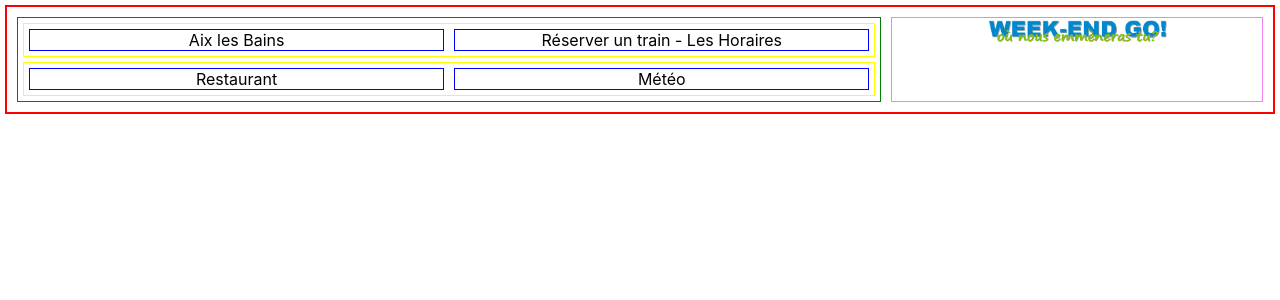
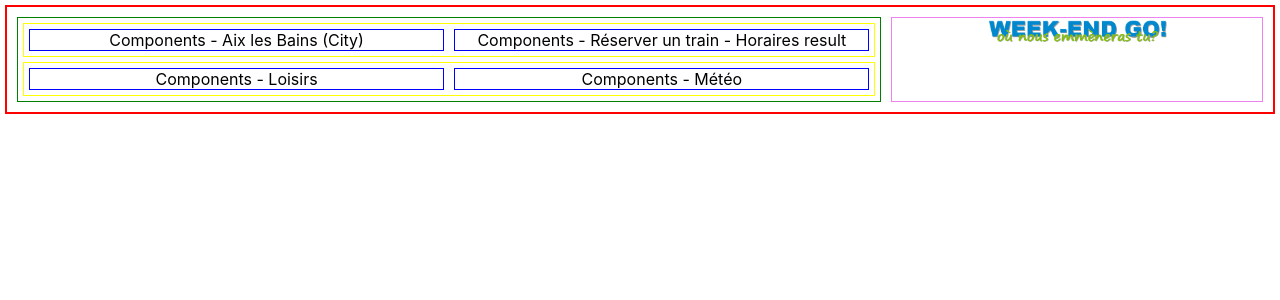
Before and after one commit to Jonathan280286/Projet-2-random_train, a React (Create React App) app: page / in a window 1280 px wide. Shown: the top 300 px of the page. Built offline with nearby package versions, Linux system fonts and the light colour scheme.

Commit message:
version 3

```diff
--- a/src/components/cityResult.js
+++ b/src/components/cityResult.js
@@ -3,7 +3,7 @@ import React from 'react';
 const CityResult = () => {
     return (
         <div>
-              Aix les Bains
+              Components - Aix les Bains (City)
         </div>
     );
 };
--- a/src/components/horaireResult.js
+++ b/src/components/horaireResult.js
@@ -3,7 +3,7 @@ import React from 'react';
 const HoraireResult = () => {
     return (
         <div>
-            Réserver un train - Les Horaires
+            Components - Réserver un train - Horaires result
         </div>
     );
 };
--- a/src/components/loisirsResult.js
+++ b/src/components/loisirsResult.js
@@ -3,7 +3,7 @@ import React from 'react';
 const LoisirsResult = () => {
     return (
         <div>
-              Restaurant
+              Components - Loisirs
         </div>
     );
 };
--- a/src/components/meteoResult.js
+++ b/src/components/meteoResult.js
@@ -3,7 +3,7 @@ import React from 'react';
 const MeteoResult = () => {
     return (
         <div>
-             Météo
+             Components - Météo
         </div>
     );
 };
```
